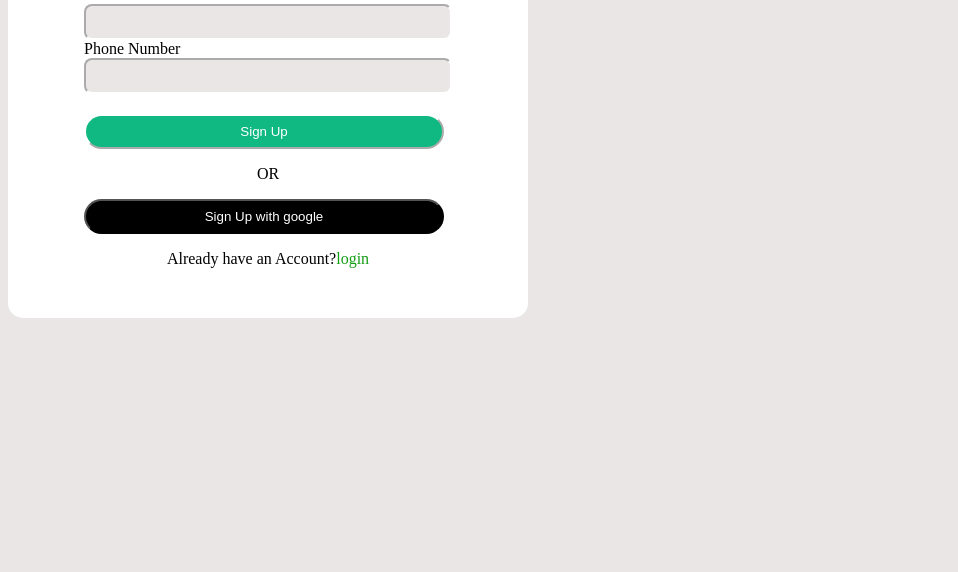
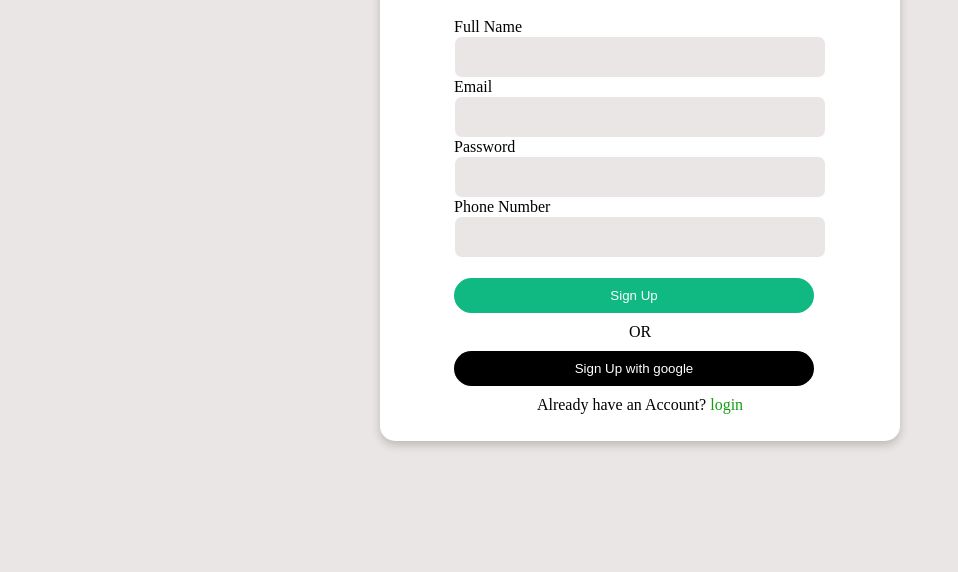
Before and after one commit to Rahulsaiteja/MERN-winter-pep, a plain HTML site: page day 5/login.html in a window 1280 px wide. Shown: the part 228-800 px from the top of the page, without its empty margins (0-958 px from the left). Drawn offline with Linux system fonts and the light colour scheme.

Commit message:
Update login.css

```diff
--- a/day 5/login.css
+++ b/day 5/login.css
@@ -1,46 +1,65 @@
-body{
+body {
     display: flex;
+    justify-content: center;
+    align-items: center;
+    min-height: 100vh;
+    margin: 0;
     background-color: rgb(234, 230, 230);
 }
-.input{
+
+.input {
     width: 360px;
-    height:30px;
+    height: 30px;
     border-radius: 8px;
-    border-color: white;
-    background-color: rgb(234, 230, 230) ;
+    border: 1px solid white;
+    background-color: rgb(234, 230, 230);
+    padding: 5px;
+    outline: none;
 }
-.frm-card{
+
+.frm-card {
     display: flex;
+    flex-direction: column;
+    align-items: center;
     justify-content: center;
     background-color: white;
     width: 520px;
     height: 538px;
     border-radius: 15px;
+    box-shadow: 0 4px 10px rgba(0, 0, 0, 0.2);
 }
-p{
+
+p {
+    text-align: center;
+    margin: 10px 0;
+}
+
+.btn {
     display: flex;
     justify-content: center;
-}
-.frm-card{
-    justify-content: center;
-    box-shadow: 30px;
-}
-.btn{
-    justify-content:center;
+    align-items: center;
     color: white;
     width: 360px;
     height: 35px;
     border-radius: 20px;
+    border: none;
+    cursor: pointer;
 }
-#btn1{
-    border-color: white;
+
+#btn1 {
     margin-top: 20px;
-    background-color:  #10b982
+    background-color: #10b982;
 }
-#btn2{
+
+#btn2 {
     background-color: black;
 }
-a{
+
+a {
     text-decoration: none;
-  color:rgb(19, 157, 19)
+    color: rgb(19, 157, 19);
 }
+
+a:hover {
+    text-decoration: underline;
+}
```
Lines whose indentation alone changed are shown as unchanged.
